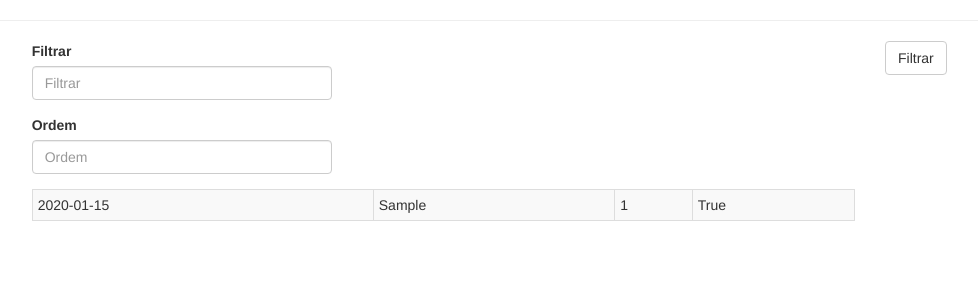
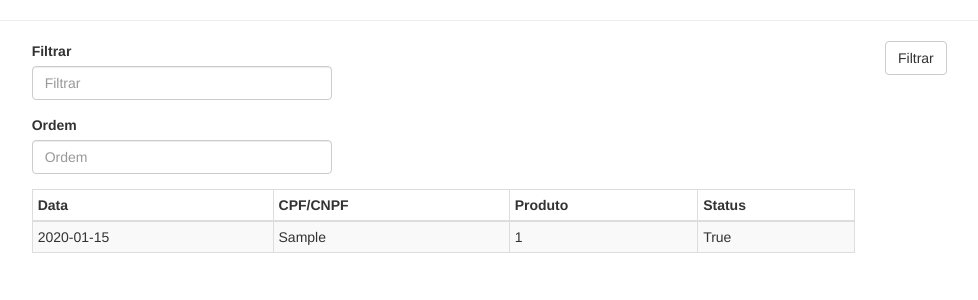
Before and after one commit to dalraf/iap, a Django app: page /giap/sisbrprocessalist/ in a window 1280 px wide. Shown: the part 52-352 px from the top of the page, without its empty margins (90-1068 px from the left). Run offline with Django 3.2, Linux system fonts and the light colour scheme; a user stored in the database is signed in; tables that the repository leaves empty hold one stand-in row (values such as "Sample post"); parts of the project's set-up code (start-up, migrations or seed data) failed here and were passed over; some libraries are stand-ins or nearby versions; some web fonts are replaced.

Commit message:
Adicionado cabeçalho

```diff
--- a/giap/templates/sisbrprocessalist.html
+++ b/giap/templates/sisbrprocessalist.html
@@ -17,6 +17,22 @@
     </div>
     <div class="col-md-8">
         <table class="table table-bordered table-striped table-condensed table-responsive">
+                <thead class="thead-inverse">
+                        <tr>
+                            <th>
+                                Data
+                            </th>
+                            <th>
+                                CPF/CNPF
+                            </th>
+                            <th>
+                                Produto
+                            </th>
+                            <th>
+                                Status
+                            </th>
+                        </tr>
+                    </thead>
             <tbody>
                 {% for sisbrprocessa in object_list %}
                 <tr>
```
